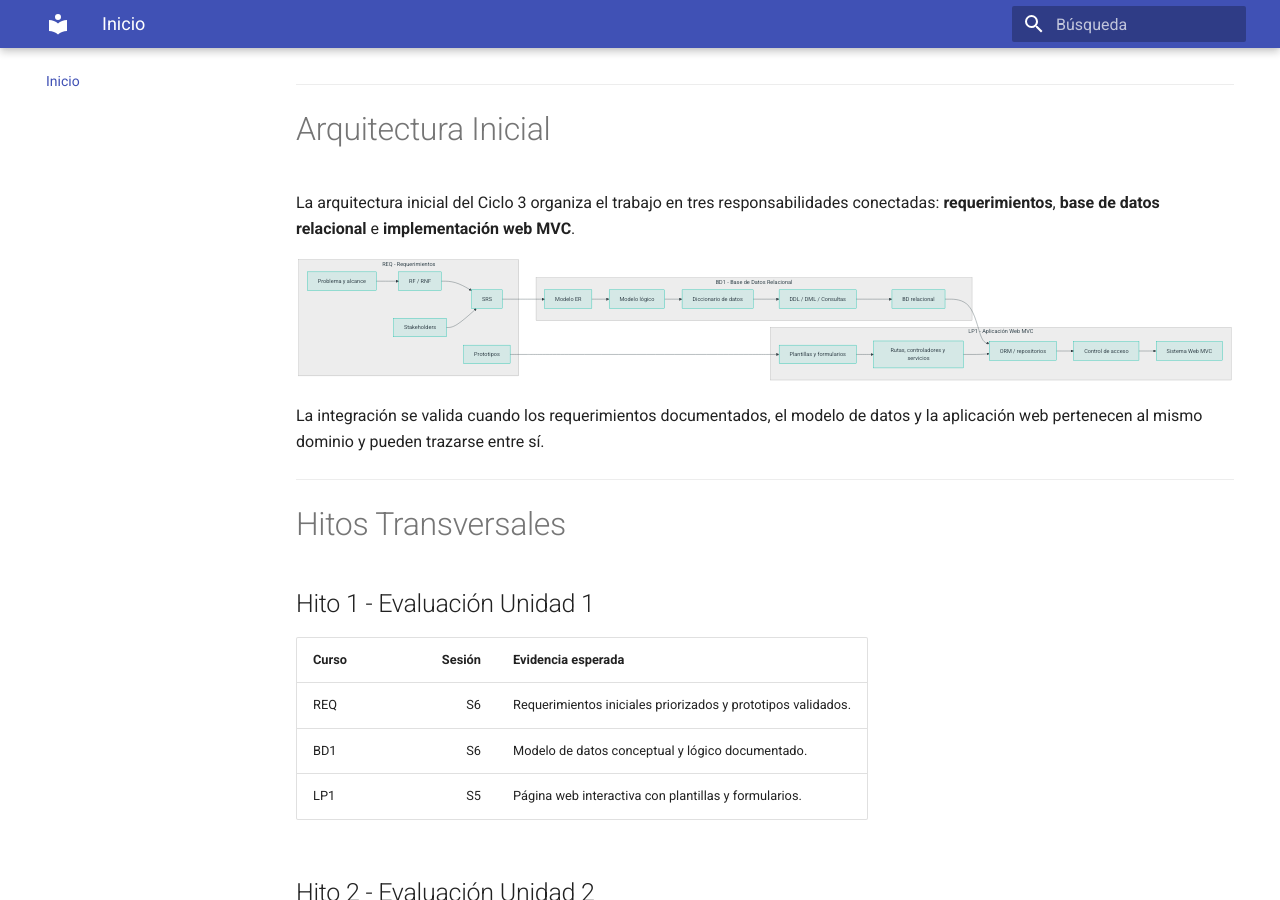
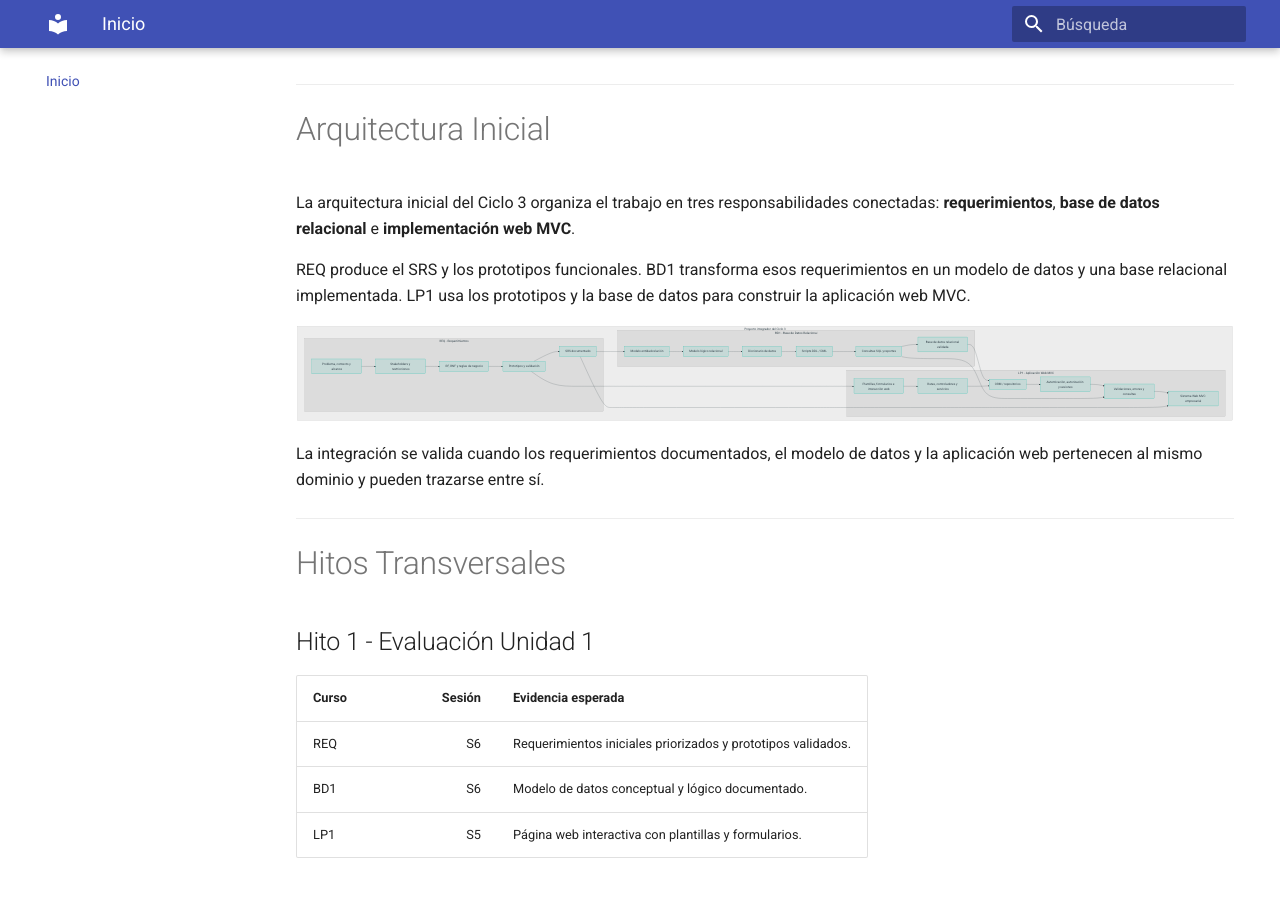
Before and after one commit to 262ciclo3/bomstart, an MkDocs documentation site: the page built from docs/index.md, in a window 1280 px wide and 900 px high, scrolled down 2262 px. Built offline with MkDocs 1.6.1 and Material for MkDocs 9.7.7, drawn with Linux system fonts in a browser that asks for light colours.

Commit message:
first commit

````diff
--- a/docs/index.md
+++ b/docs/index.md
@@ -76,44 +76,50 @@ Desarrolla aplicaciones web MVC aplicando arquitectura web, formularios, persist
 
 La arquitectura inicial del Ciclo 3 organiza el trabajo en tres responsabilidades conectadas: **requerimientos**, **base de datos relacional** e **implementación web MVC**.
 
+REQ produce el SRS y los prototipos funcionales. BD1 transforma esos requerimientos en un modelo de datos y una base relacional implementada. LP1 usa los prototipos y la base de datos para construir la aplicación web MVC.
+
 ```mermaid
-flowchart LR
-    subgraph REQ["REQ - Requerimientos"]
-        Problema["Problema y alcance"]
-        Stakeholders["Stakeholders"]
-        RF["RF / RNF"]
-        Prototipos["Prototipos"]
-        SRS["SRS"]
+flowchart TB
+    subgraph Proyecto["Proyecto integrador del Ciclo 3"]
+        subgraph REQ["REQ - Requerimientos"]
+            Problema["Problema, contexto y alcance"]
+            Stakeholders["Stakeholders y restricciones"]
+            Reqs["RF, RNF y reglas de negocio"]
+            Prototipos["Prototipos y validación"]
+            SRS["SRS documentado"]
+        end
+
+        subgraph BD1["BD1 - Base de Datos Relacional"]
+            ER["Modelo entidad-relación"]
+            Logico["Modelo lógico relacional"]
+            Diccionario["Diccionario de datos"]
+            Scripts["Scripts DDL / DML"]
+            Consultas["Consultas SQL y reportes"]
+            BD["Base de datos relacional validada"]
+        end
+
+        subgraph LP1["LP1 - Aplicación Web MVC"]
+            UI["Plantillas, formularios e interacción web"]
+            MVC["Rutas, controladores y servicios"]
+            ORM["ORM / repositorios"]
+            Seguridad["Autenticación, autorización y sesiones"]
+            Validaciones["Validaciones, errores y consultas"]
+            App["Sistema Web MVC empresarial"]
+        end
     end
 
-    subgraph BD1["BD1 - Base de Datos Relacional"]
-        ER["Modelo ER"]
-        Logico["Modelo lógico"]
-        Diccionario["Diccionario de datos"]
-        SQL["DDL / DML / Consultas"]
-        BD["BD relacional"]
-    end
-
-    subgraph LP1["LP1 - Aplicación Web MVC"]
-        Web["Plantillas y formularios"]
-        MVC["Rutas, controladores y servicios"]
-        Persistencia["ORM / repositorios"]
-        Seguridad["Control de acceso"]
-        App["Sistema Web MVC"]
-    end
-
-    Problema --> RF --> SRS
-    Stakeholders --> SRS
-    Prototipos --> Web
-    SRS --> ER --> Logico --> Diccionario --> SQL --> BD
-    BD --> Persistencia
-    Web --> MVC --> Persistencia --> Seguridad --> App
+    Problema --> Stakeholders --> Reqs --> Prototipos --> SRS
+    SRS --> ER --> Logico --> Diccionario --> Scripts --> Consultas --> BD
+    Prototipos --> UI
+    BD --> ORM
+    UI --> MVC --> ORM --> Seguridad --> Validaciones --> App
+    Consultas --> Validaciones
+    SRS --> App
 ```
 
 La integración se valida cuando los requerimientos documentados, el modelo de datos y la aplicación web pertenecen al mismo dominio y pueden trazarse entre sí.
 
 ---
-
 # Hitos Transversales
 
 ## Hito 1 - Evaluación Unidad 1
````
